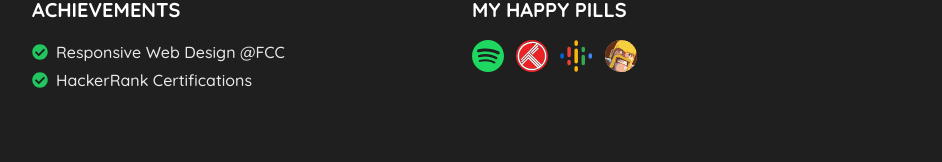
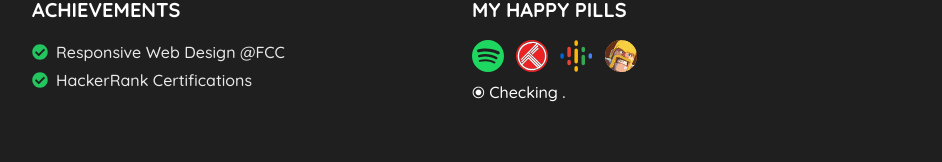
Before and after one commit to nithinK-142/nithin.me, a Next.js app: page /about in a window 1280 px wide. Shown: the part 472-634 px from the top of the page, without its empty margins (168-1110 px from the left). Built offline with nearby package versions, Linux system fonts and the light colour scheme.

Commit message:
feature: before animation for happypills.

```diff
--- a/app/components/HappyPill.tsx
+++ b/app/components/HappyPill.tsx
@@ -19,10 +19,12 @@ const HappyPill = () => {
           </span>
         ))}
       </div>
-      {platformName && (
+      {platformName ? (
         <p className="absolute pt-2 animate-pulse">
           ⦿ playing <span className="font-semibold">{platformName}...</span>
         </p>
+      ) : (
+        <p className="absolute pt-2 ">⦿ Checking <span className="three-dots"></span></p>
       )}
     </>
   );
--- a/app/globals.css
+++ b/app/globals.css
@@ -27,16 +27,17 @@
 }
 
 .about-abbr {
-  @apply hover:text-blue-500
+  @apply hover:text-blue-500;
 }
 
 .happy-icons {
-  @apply w-auto h-8 hover:scale-110
+  @apply w-auto h-8 hover:scale-110;
 }
 
 .nav-text {
-  @apply text-base sm:text-lg
+  @apply text-base sm:text-lg;
 }
+
 
 /* Scrollbar */
 .custom-scrollbar {
@@ -65,3 +66,30 @@
 .custom-scrollbar:hover {
   scrollbar-color: gray #1f1f1f;
 }
+
+
+/* Checking Dots */
+.three-dots::before {
+  content: "";
+  animation: dots 5s infinite;
+}
+
+
+@keyframes dots {
+  0%,
+  20% {
+    content: ".";
+  }
+  40% {
+    content: ". .";
+  }
+  60% {
+    content: ". . .";
+  }
+  70% {
+    content: ". . .";
+  }
+  100% {
+    content: "";
+  }
+}
```
